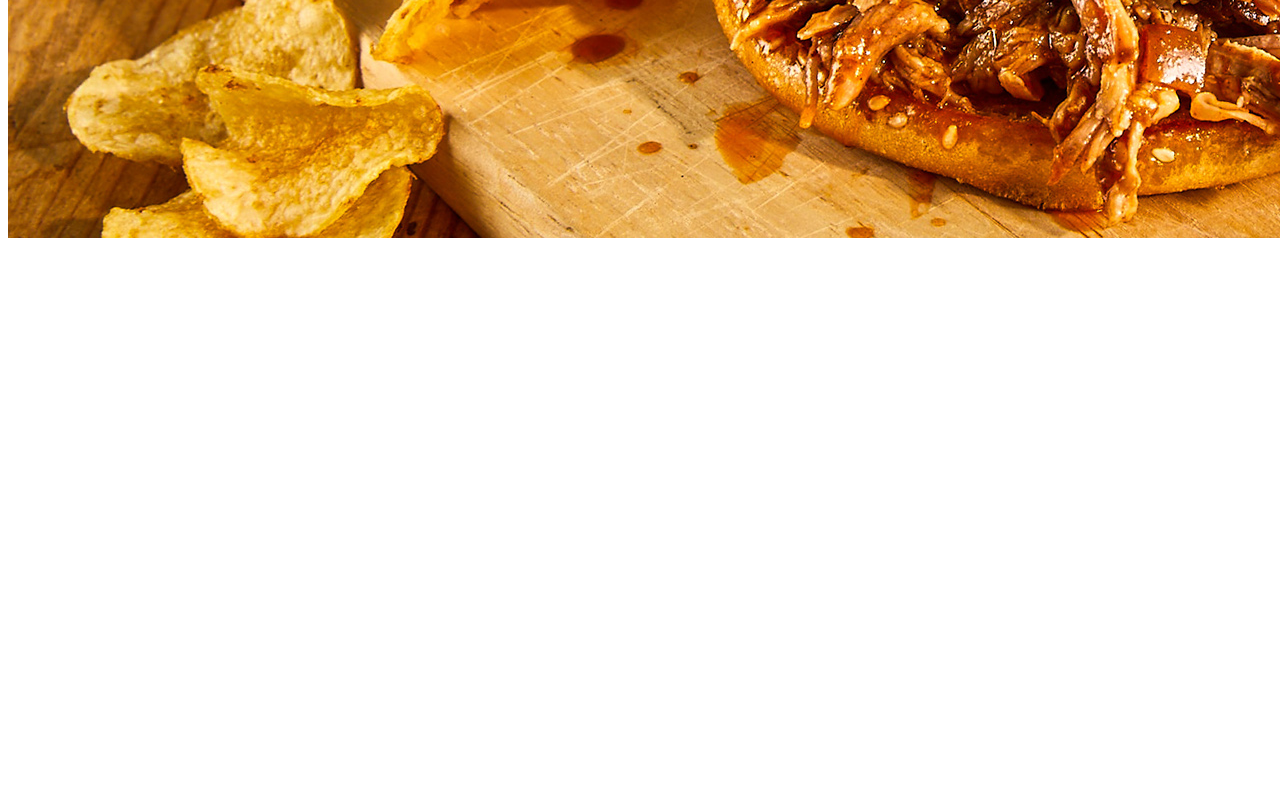
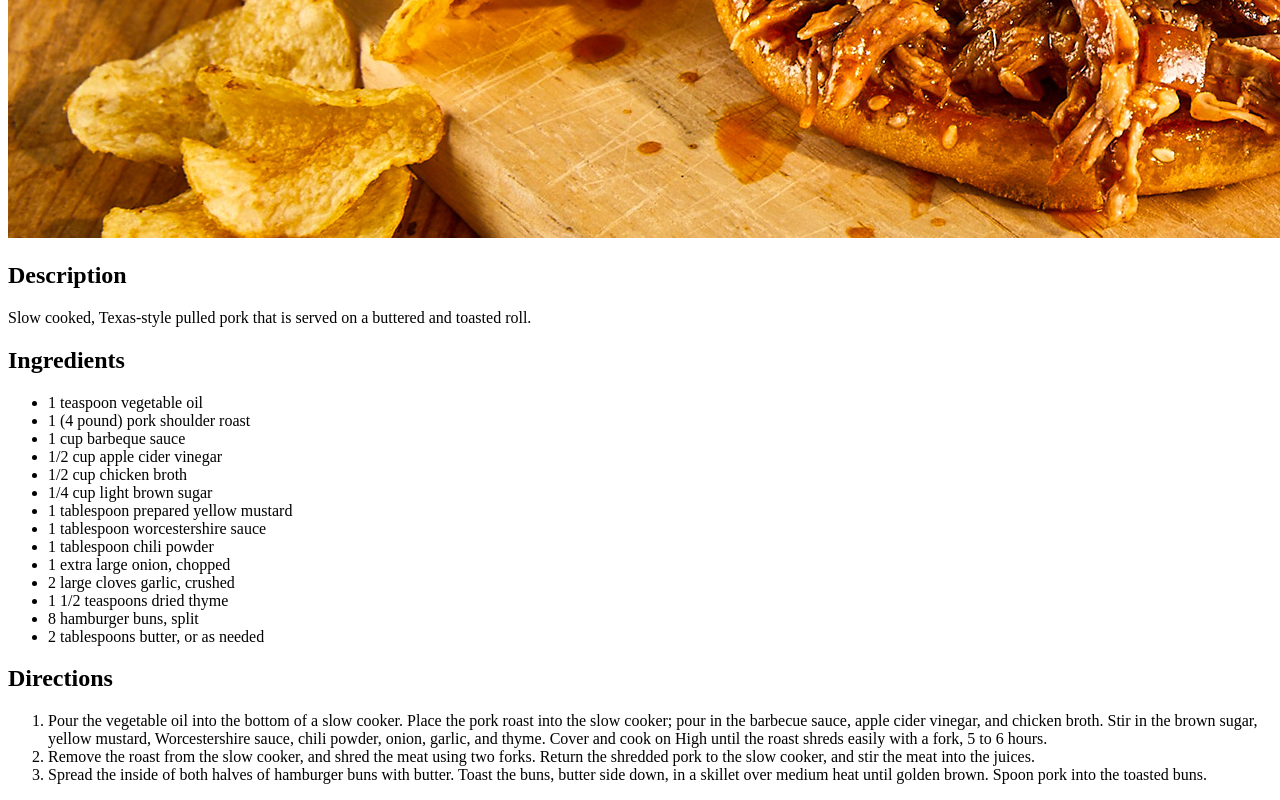
Before and after one commit to simpyb761/odin-recipes, a plain HTML site: page recipes/pulled-pork.html in a window 1280 px wide. Shown: the part 842-1642 px from the top of the page. Before the commit the page ends 1092 px from the top, so only its background shows below. Drawn offline with Linux system fonts and the light colour scheme.

Commit message:
Update pulled pork and kung pao

```diff
--- a/recipes/pulled-pork.html
+++ b/recipes/pulled-pork.html
@@ -7,5 +7,38 @@
     <body>
         <h1>Slow Cooker Texas Pulled Pork</h1>
         <img src="../img/pulled-pork.jpg">
+        <h2>Description</h2>
+        <p>Slow cooked, Texas-style pulled pork that is
+            served on a buttered and toasted roll. </p>
+        <h2>Ingredients</h2>
+        <ul>
+            <li>1 teaspoon vegetable oil</li>
+            <li>1 (4 pound) pork shoulder roast</li>
+            <li>1 cup barbeque sauce</li>
+            <li>1/2 cup apple cider vinegar</li>
+            <li>1/2 cup chicken broth</li>
+            <li>1/4 cup light brown sugar</li>
+            <li>1 tablespoon prepared yellow mustard</li>
+            <li>1 tablespoon worcestershire sauce</li>
+            <li>1 tablespoon chili powder</li>
+            <li>1 extra large onion, chopped</li>
+            <li>2 large cloves garlic, crushed</li>
+            <li> 1 1/2 teaspoons dried thyme</li>
+            <li>8 hamburger buns, split</li>
+            <li>2 tablespoons butter, or as needed</li>
+        </ul>
+            <h2>Directions</h2>
+            <ol>
+                <li>Pour the vegetable oil into the bottom of a slow cooker. Place the pork roast
+                    into the slow cooker; pour in the barbecue sauce, apple cider vinegar, and
+                    chicken broth. Stir in the brown sugar, yellow mustard, Worcestershire sauce,
+                    chili powder, onion, garlic, and thyme. Cover and cook on High until the roast
+                    shreds easily with a fork, 5 to 6 hours.</li>
+                <li>Remove the roast from the slow cooker, and shred the meat using two forks.
+                    Return the shredded pork to the slow cooker, and stir the meat into the juices.</li>
+                <li>Spread the inside of both halves of hamburger buns with butter. Toast the buns, butter side down,
+                    in a skillet over medium heat until golden brown. Spoon pork into the toasted buns.</li>
+            </ol>
+
     </body>
 </html>
```
Also changed, not shown: recipes/kung-pao.html (+1 -1 lines).
